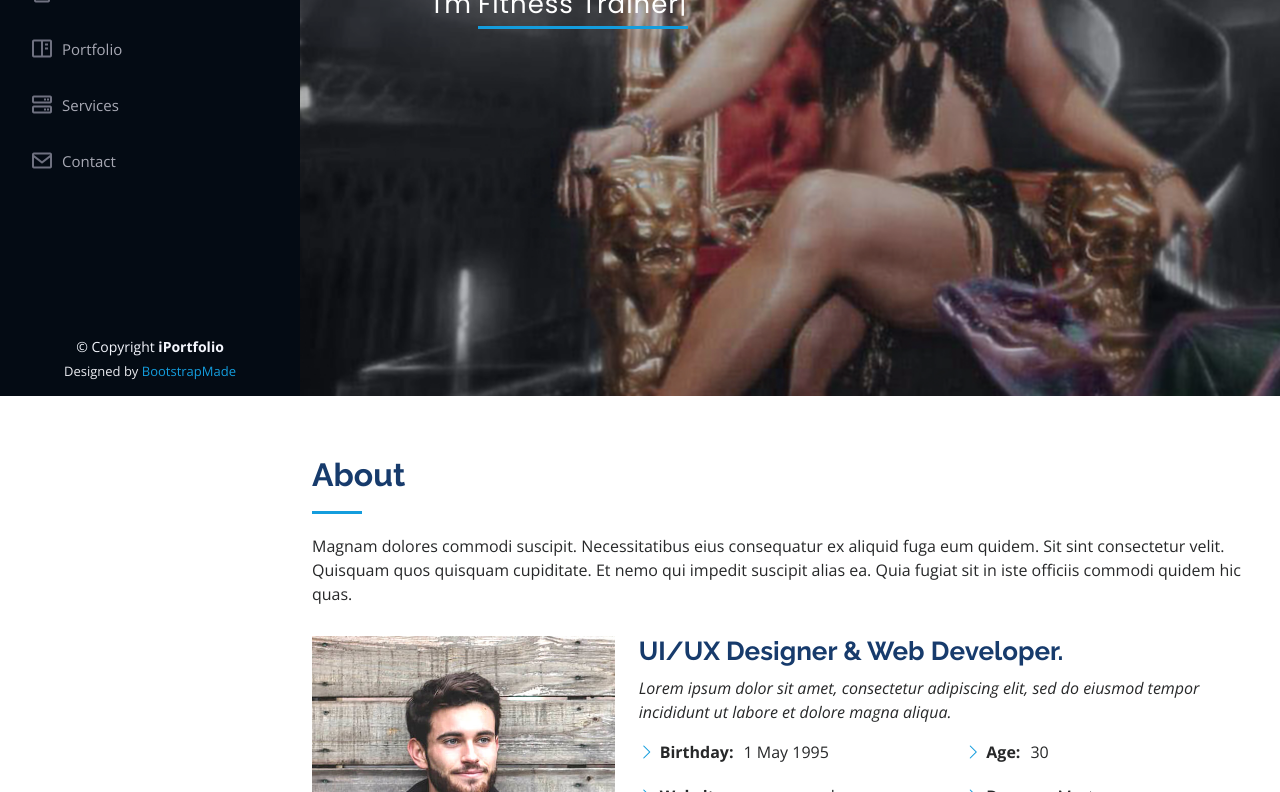
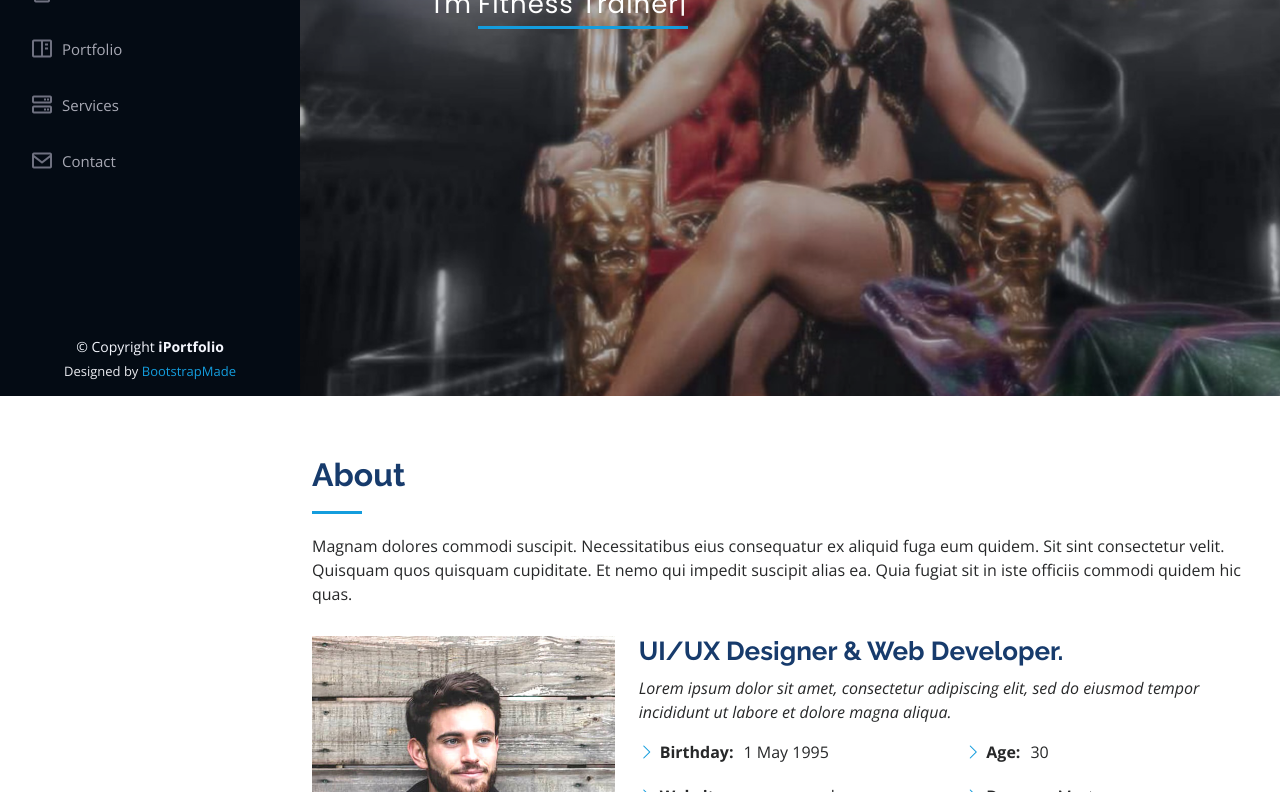
Before and after one commit to brad-barnes/heather-hunt, a plain HTML site: page index.html in a window 1280 px wide. Shown: the part 404-1196 px from the top of the page. Drawn offline with nearby package versions, Linux system fonts and the light colour scheme.

Commit message:
Image update

```diff
--- a/assets/css/style.css
+++ b/assets/css/style.css
@@ -228,7 +228,7 @@ h6 {
 #hero {
   width: 100%;
   height: 100vh;
-  background: url("../img/Heather-Hero.jpg") top center;
+  background: url("../img/heather-hero-2.jpg") top center;
   background-size: cover;
 }
 
```
Also changed, not shown: assets/img/heather-hero-2.jpg (added).
